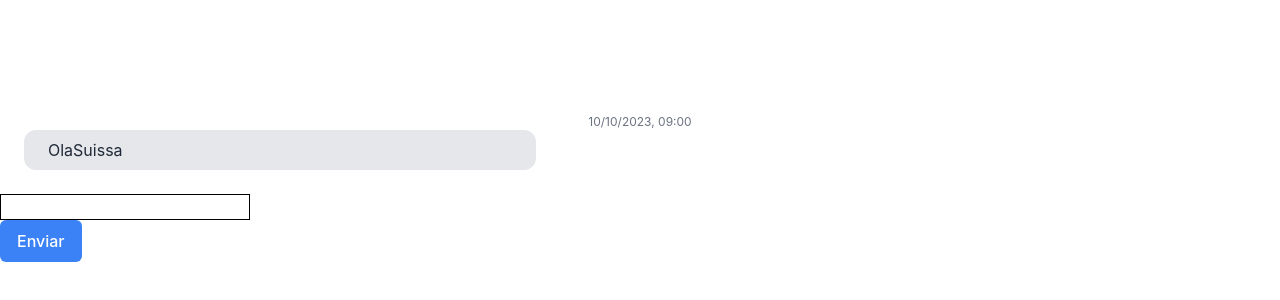
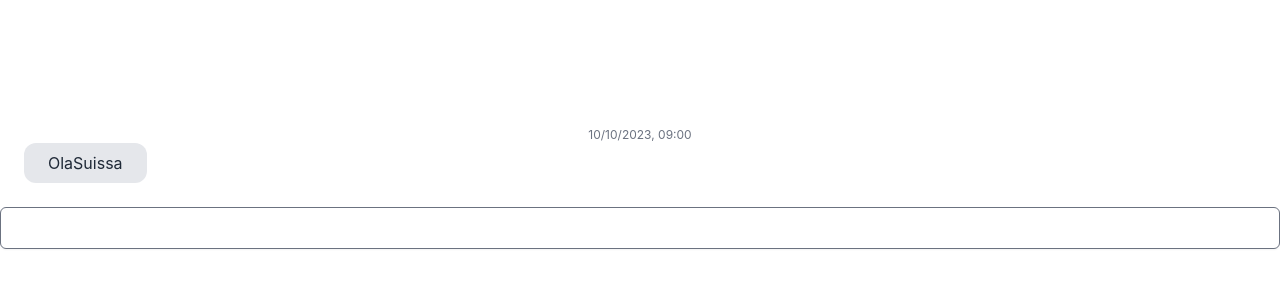
Before and after one commit to suissa/AgnosticFeatures, a React (Vite) app: page /chat/example in a window 1280 px wide. Shown: the part 212-512 px from the top of the page. Built offline with nearby package versions, Linux system fonts and the light colour scheme.

Commit message:
creating facebook theme

```diff
--- a/src/features/chat/molecules/ChatInputMessage.tsx
+++ b/src/features/chat/molecules/ChatInputMessage.tsx
@@ -1,11 +1,11 @@
 import React, { Dispatch, SetStateAction, useState } from "react";
-import { Button } from "../../../shared/atoms/Button";
 import { Input } from "../../../shared/atoms/Input";
 export interface IMessage {
   owner: string;
   text: string;
   datetime: string;
   type: string; // sender | receiver
+  className?: string;
 }
 interface ChatInputMessageProps {
   onSubmit?: () => void;
@@ -14,7 +14,9 @@ interface ChatInputMessageProps {
 
 const getDatetime = () => {
   const date = new Date();
-  const datetime = `${date.getDay()}/${date.getMonth()+1}/${date.getFullYear()}, ${date.getHours()}:${date.getMinutes()}`;
+  const datetime = `${date.getDay()}/${
+    date.getMonth() + 1
+  }/${date.getFullYear()}, ${date.getHours()}:${date.getMinutes()}`;
   return datetime;
 };
 
@@ -22,22 +24,16 @@ const getOwner = () => {
   return "suissa";
 };
 
-console.log(getDatetime());
+const chatInputClasses = "mt-1 block w-full px-4 py-2 border border-gray-500 rounded-md shadow-sm focus:ring-blue-500 focus:border-blue-500"
 
 export const ChatInputMessage = ({ setMessages }: ChatInputMessageProps) => {
   const [message, setMessage] = useState<IMessage>();
-  const onSubmit = (e: React.FormEvent<HTMLFormElement>) => {
-    e.preventDefault();
-    if (message) {
-      setMessages((prev) => [...prev, message]);
-    }
-  };
   return (
-    <form onSubmit={onSubmit}>
     <div>
       <Input
         type="text"
         value=""
+        className={chatInputClasses}
         onChange={(e: React.ChangeEvent<HTMLInputElement>) =>
           setMessage({
             owner: getOwner(),
@@ -46,9 +42,15 @@ export const ChatInputMessage = ({ setMessages }: ChatInputMessageProps) => {
             type: "sender",
           })
         }
+        onKeyDown={(e: React.KeyboardEvent<HTMLInputElement>) => {
+          e.stopPropagation();
+          if (e.key === "Enter") {
+            if (message) {
+              setMessages((prev) => [...prev, message]);
+            }
+          }
+        }}
       ></Input>
     </div>
-      <Button type="submit">Enviar</Button>
-    </form>
   );
 };
--- a/src/features/chat/organisms/Chat.tsx
+++ b/src/features/chat/organisms/Chat.tsx
@@ -4,9 +4,9 @@ import { ChatMessage } from "../molecules/ChatMessage";
 import { IMessage } from "../molecules/ChatInputMessage";
 
 const roundAndPad = "px-6  py-2 rounded rounded-xl"
-const senderClass = `flex flex-row-reverse bg-blue-500 text-white w-[40%]
+const senderClass = `flex flex-row-reverse bg-blue-500 text-white
 justify-self-end mr-6 mb-6 ${roundAndPad}`;
-const receiverClass = `flex flex-row bg-gray-200 text-gray-800 w-[40%]
+const receiverClass = `flex flex-row bg-gray-200 text-gray-800
 justify-self-start ml-6 mb-6 mr-6 mb-6 ${roundAndPad}`;
 console.log(senderClass)
 export const Chat = (): ReactNode => {
--- a/src/shared/atoms/Input/index.tsx
+++ b/src/shared/atoms/Input/index.tsx
@@ -7,16 +7,21 @@ interface InputProps {
   onChange?: (e: React.ChangeEvent<HTMLInputElement>) => void;
   onFocus?: (e: React.FocusEvent<HTMLInputElement>) => void;
   onBlur?: (e: React.FocusEvent<HTMLInputElement>) => void;
-  onKeypress?: (e: React.KeyboardEvent<HTMLInputElement>) => void;
+  onKeyDown?: (e: React.KeyboardEvent<HTMLInputElement>) => void;
 }
 
 
-export const Input = ({ className, id, type, onClick, onChange}: InputProps) => (
+export const Input = ({
+  className, id, type,
+  onClick, onChange, onFocus, onBlur, onKeyDown}: InputProps) => (
   <input
     className={className}
     id={id}
     type={type}
     onClick={onClick}
     onChange={onChange}
+    onFocus={onFocus}
+    onBlur={onBlur}
+    onKeyDown={onKeyDown}
   />
 )
```
Also changed, not shown: src/features/chat/README.md. Lines whose indentation alone changed are shown as unchanged.
